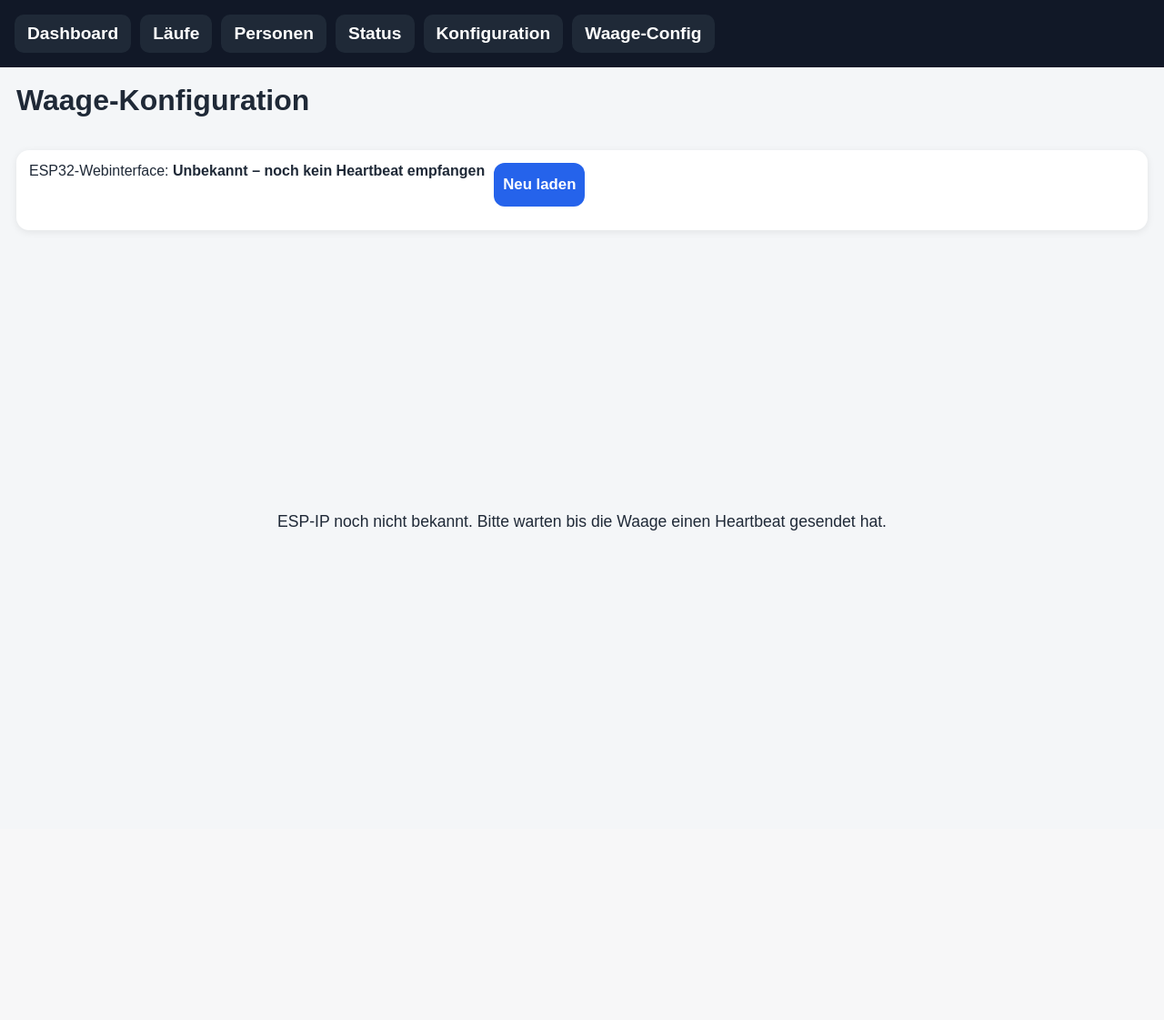
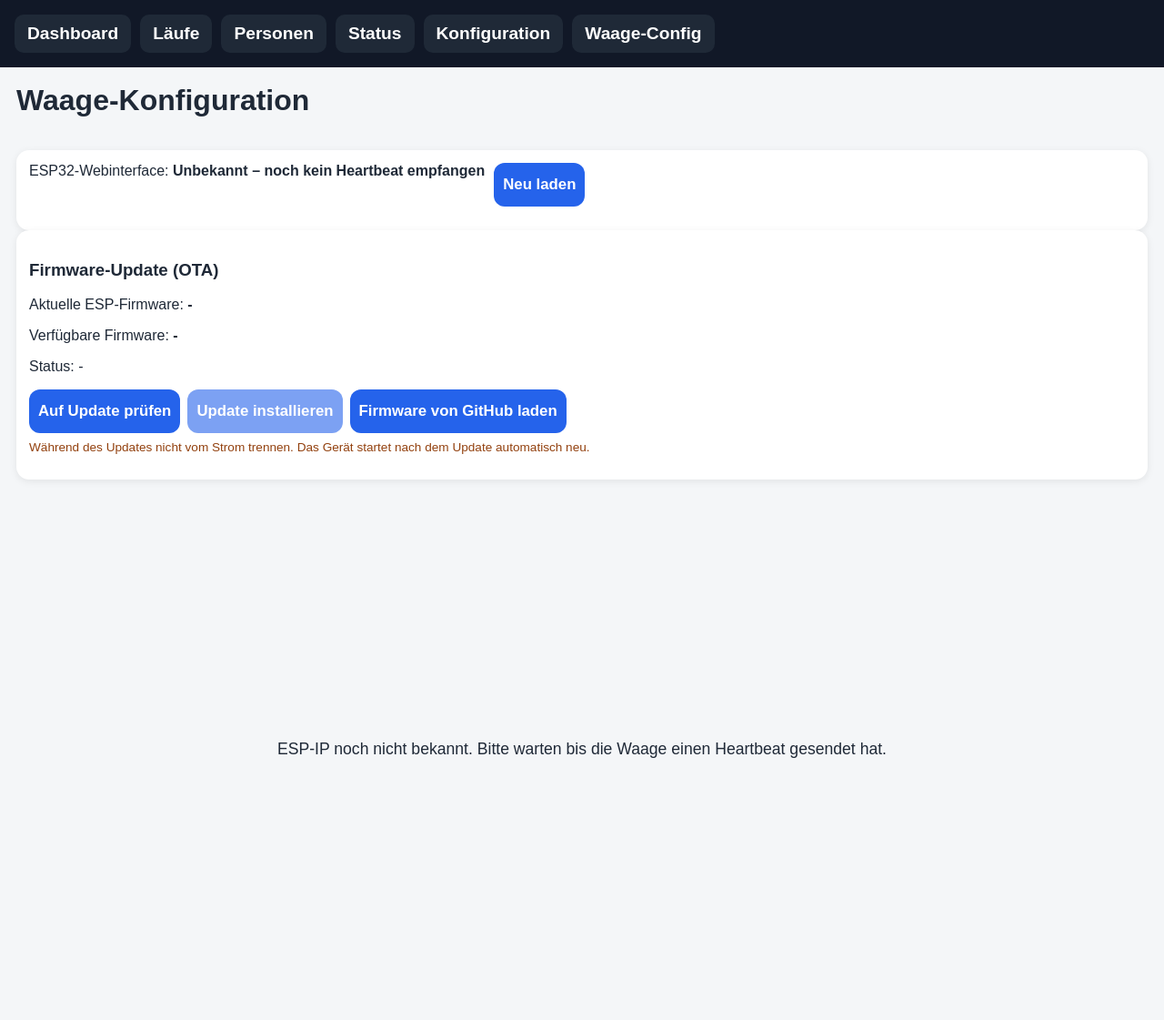
Before and after one commit to ItIsYe/wage, a FastAPI app: page /waage-config in a window 1280 px wide. Shown: the whole page at 91% size. Before the commit the page ends 583 px from the top, so only its background shows below. Run offline with FastAPI, Linux system fonts and the light colour scheme; data comes from the database, SQL or seed files in the repository; data that the repository does not hold is empty.

Commit message:
feat: OTA-Buttons direkt im Pi-Webinterface (Waage-Config Seite)
- waage_config.html: OTA-Karte mit Prüfen/Installieren/Sync Buttons
- app.js: otaCheck(), otaApply(), otaSync(), setOtaStatus() Funktionen
- base.html: Cache-Busting v3

```diff
--- a/pi/frontend/static/app.js
+++ b/pi/frontend/static/app.js
@@ -737,3 +737,109 @@ function reloadFrame() {
 }
 
 loadWaageConfig();
+
+
+// === OTA Update (Waage-Config Seite) ===
+
+async function otaSync() {
+  const btn = document.getElementById('btn-ota-sync');
+  if (btn) btn.disabled = true;
+  setOtaStatus('Lade Firmware von GitHub...', null);
+  try {
+    const r = await fetch('/api/v1/esp-firmware/sync', { method: 'POST' });
+    const d = await r.json();
+    if (d.ok) {
+      setOtaStatus('Firmware geladen: ' + (d.manifest?.version || '-'), null);
+      document.getElementById('ota-available').textContent = d.manifest?.version || '-';
+    } else {
+      setOtaStatus('Fehler beim Laden', null);
+    }
+  } catch (e) {
+    setOtaStatus('Fehler: ' + e.message, null);
+  } finally {
+    if (btn) btn.disabled = false;
+  }
+}
+
+async function otaCheck() {
+  const btn = document.getElementById('btn-ota-check');
+  const applyBtn = document.getElementById('btn-ota-apply');
+  if (btn) btn.disabled = true;
+  setOtaStatus('Prüfe...', 0);
+  try {
+    // Manifest vom Pi holen
+    const mr = await fetch('/api/v1/esp-firmware/manifest?refresh=true');
+    const manifest = await mr.json();
+    const available = manifest.version || '-';
+    document.getElementById('ota-available').textContent = available;
+
+    // Aktuellen Status vom ESP holen
+    const sr = await fetch('/esp-proxy/ota/status');
+    const esp = await sr.json();
+    const current = esp.current_version || '-';
+    document.getElementById('ota-current').textContent = current;
+
+    if (current !== available) {
+      setOtaStatus('Update verfügbar: ' + current + ' → ' + available, null);
+      if (applyBtn) applyBtn.disabled = false;
+    } else {
+      setOtaStatus('Firmware ist aktuell (' + current + ')', null);
+      if (applyBtn) applyBtn.disabled = true;
+    }
+  } catch (e) {
+    setOtaStatus('Fehler: ' + e.message, null);
+  } finally {
+    if (btn) btn.disabled = false;
+  }
+}
+
+async function otaApply() {
+  if (!confirm('Firmware jetzt aktualisieren? Das Gerät startet danach automatisch neu.')) return;
+  const applyBtn = document.getElementById('btn-ota-apply');
+  if (applyBtn) applyBtn.disabled = true;
+  setOtaStatus('Starte Update...', 0);
+
+  // Erst sync um neueste Firmware zu holen
+  await fetch('/api/v1/esp-firmware/sync', { method: 'POST' });
+  setOtaStatus('Übertrage Firmware an ESP...', 20);
+
+  try {
+    const r = await fetch('/esp-proxy/ota/apply', { method: 'POST' });
+    const text = await r.text();
+    setOtaStatus(text || 'Update gestartet — ESP startet neu', 50);
+
+    // Fortschritt pollen
+    const poll = setInterval(async () => {
+      try {
+        const sr = await fetch('/esp-proxy/ota/status');
+        const esp = await sr.json();
+        setOtaStatus(esp.status || '-', esp.progress || 50);
+        if (esp.state === 4) { // SUCCESS_PENDING_REBOOT
+          clearInterval(poll);
+          setOtaStatus('Update erfolgreich! ESP startet neu...', 100);
+        }
+        if (esp.state === 6) { // ERROR
+          clearInterval(poll);
+          setOtaStatus('Fehler: ' + esp.status, null);
+          if (applyBtn) applyBtn.disabled = false;
+        }
+      } catch (_) { clearInterval(poll); }
+    }, 2000);
+  } catch (e) {
+    setOtaStatus('Fehler: ' + e.message, null);
+    if (applyBtn) applyBtn.disabled = false;
+  }
+}
+
+function setOtaStatus(msg, percent) {
+  const el = document.getElementById('ota-status');
+  if (el) el.textContent = msg;
+  const wrap = document.getElementById('ota-progress-wrap');
+  if (percent !== null && percent !== undefined) {
+    if (wrap) wrap.style.display = 'block';
+    const bar = document.getElementById('ota-progress-bar');
+    const pct = document.getElementById('ota-progress-pct');
+    if (bar) bar.style.width = percent + '%';
+    if (pct) pct.textContent = percent + '%';
+  }
+}
--- a/pi/frontend/templates/base.html
+++ b/pi/frontend/templates/base.html
@@ -1,4 +1,4 @@
-<!doctype html><html lang="de"><head><meta charset="utf-8"><meta name="viewport" content="width=device-width,initial-scale=1"><title>wage-pi</title><link rel="stylesheet" href="/static/style.css?v=2"></head><body>
+<!doctype html><html lang="de"><head><meta charset="utf-8"><meta name="viewport" content="width=device-width,initial-scale=1"><title>wage-pi</title><link rel="stylesheet" href="/static/style.css?v=3"></head><body>
 <div id="update-overlay">
   <h2>⚙️ System-Update</h2>
   <div class="ov-msg" id="ov-msg">Bitte warten...</div>
@@ -6,4 +6,4 @@
   <div class="ov-percent"><span id="ov-percent">0</span>%</div>
   <div class="ov-step" id="ov-step"></div>
 </div>
-<header><nav><a href="/">Dashboard</a><a href="/runs">Läufe</a><a href="/persons">Personen</a><a href="/status">Status</a><a href="/config">Konfiguration</a><a href="/waage-config">Waage-Config</a></nav></header><main>{% block content %}{% endblock %}</main><script src="/static/app.js?v=2"></script></body></html>
+<header><nav><a href="/">Dashboard</a><a href="/runs">Läufe</a><a href="/persons">Personen</a><a href="/status">Status</a><a href="/config">Konfiguration</a><a href="/waage-config">Waage-Config</a></nav></header><main>{% block content %}{% endblock %}</main><script src="/static/app.js?v=3"></script></body></html>
--- a/pi/frontend/templates/waage_config.html
+++ b/pi/frontend/templates/waage_config.html
@@ -2,13 +2,34 @@
 {% block content %}
 <h1>Waage-Konfiguration</h1>
 <div id="msg" class="msg"></div>
+
 <div class="card">
   <div class="toolbar">
     <span>ESP32-Webinterface: <strong id="esp-url">-</strong></span>
     <button onclick="reloadFrame()">Neu laden</button>
   </div>
 </div>
-<div id="esp-frame-wrap" style="position:relative;width:100%;height:80vh;border:1px solid var(--border);border-radius:6px;overflow:hidden;background:var(--bg-card);">
+
+<div class="card">
+  <h3>Firmware-Update (OTA)</h3>
+  <p>Aktuelle ESP-Firmware: <strong id="ota-current">-</strong></p>
+  <p>Verfügbare Firmware: <strong id="ota-available">-</strong></p>
+  <p>Status: <span id="ota-status">-</span></p>
+  <div id="ota-progress-wrap" style="display:none;margin:8px 0;">
+    <div style="background:#e0e0e0;border-radius:6px;height:14px;overflow:hidden;">
+      <div id="ota-progress-bar" style="height:100%;background:#2563eb;width:0%;transition:width .4s;border-radius:6px;"></div>
+    </div>
+    <span id="ota-progress-pct">0%</span>
+  </div>
+  <div style="display:flex;gap:8px;margin-top:12px;flex-wrap:wrap;">
+    <button id="btn-ota-check" onclick="otaCheck()">Auf Update prüfen</button>
+    <button id="btn-ota-apply" onclick="otaApply()" disabled>Update installieren</button>
+    <button id="btn-ota-sync" onclick="otaSync()">Firmware von GitHub laden</button>
+  </div>
+  <p class="msg-warn" style="margin-top:8px;font-size:0.85em;">Während des Updates nicht vom Strom trennen. Das Gerät startet nach dem Update automatisch neu.</p>
+</div>
+
+<div id="esp-frame-wrap" style="position:relative;width:100%;height:70vh;border:1px solid var(--border);border-radius:6px;overflow:hidden;background:var(--bg-card);margin-top:16px;">
   <div id="esp-frame-loading" style="position:absolute;inset:0;display:flex;align-items:center;justify-content:center;font-size:1.1em;color:var(--text-muted);">Lade ESP-Webinterface...</div>
   <iframe id="esp-frame" src="" style="width:100%;height:100%;border:none;display:none;" onload="onFrameLoad()"></iframe>
 </div>
```
